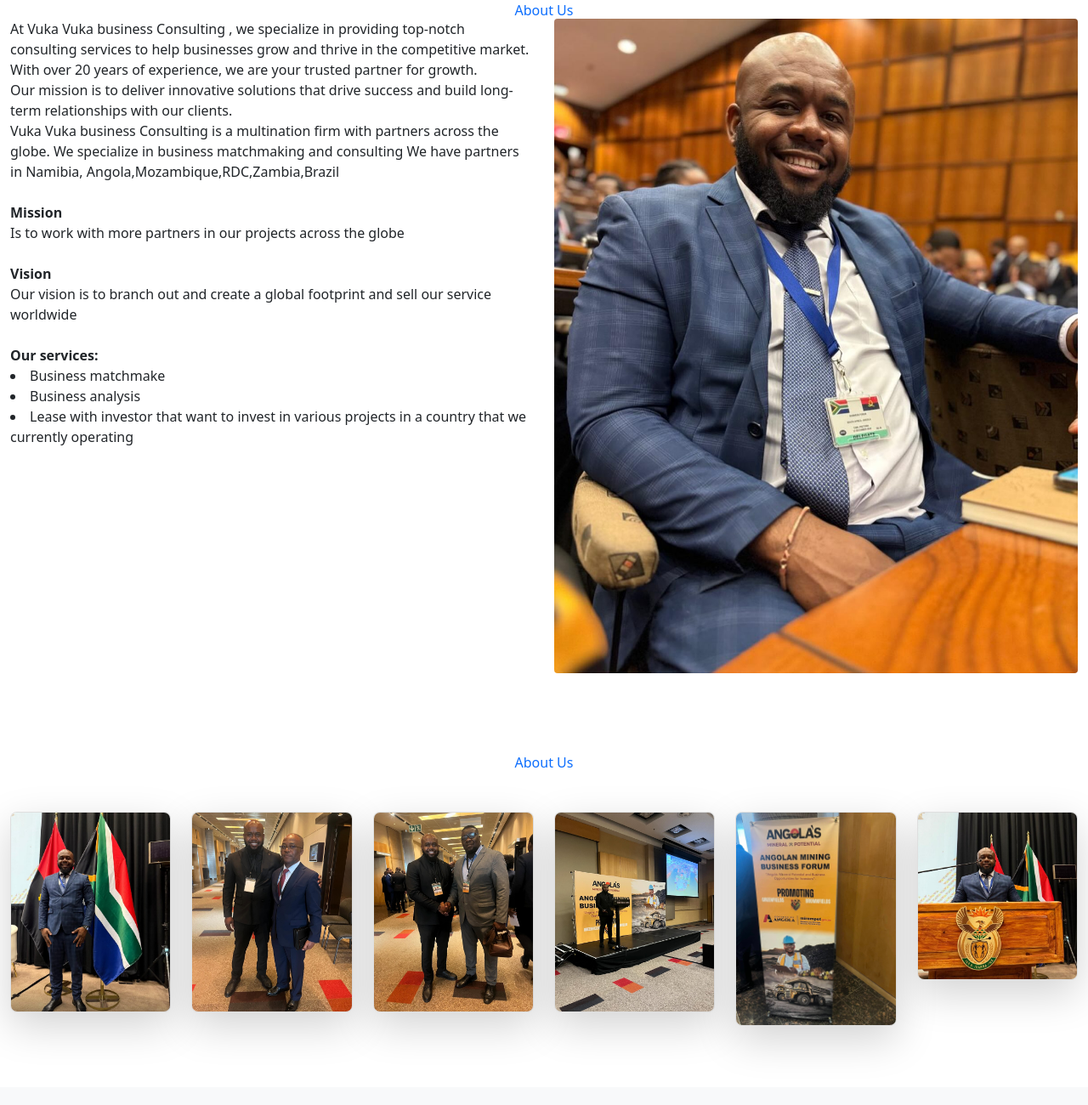
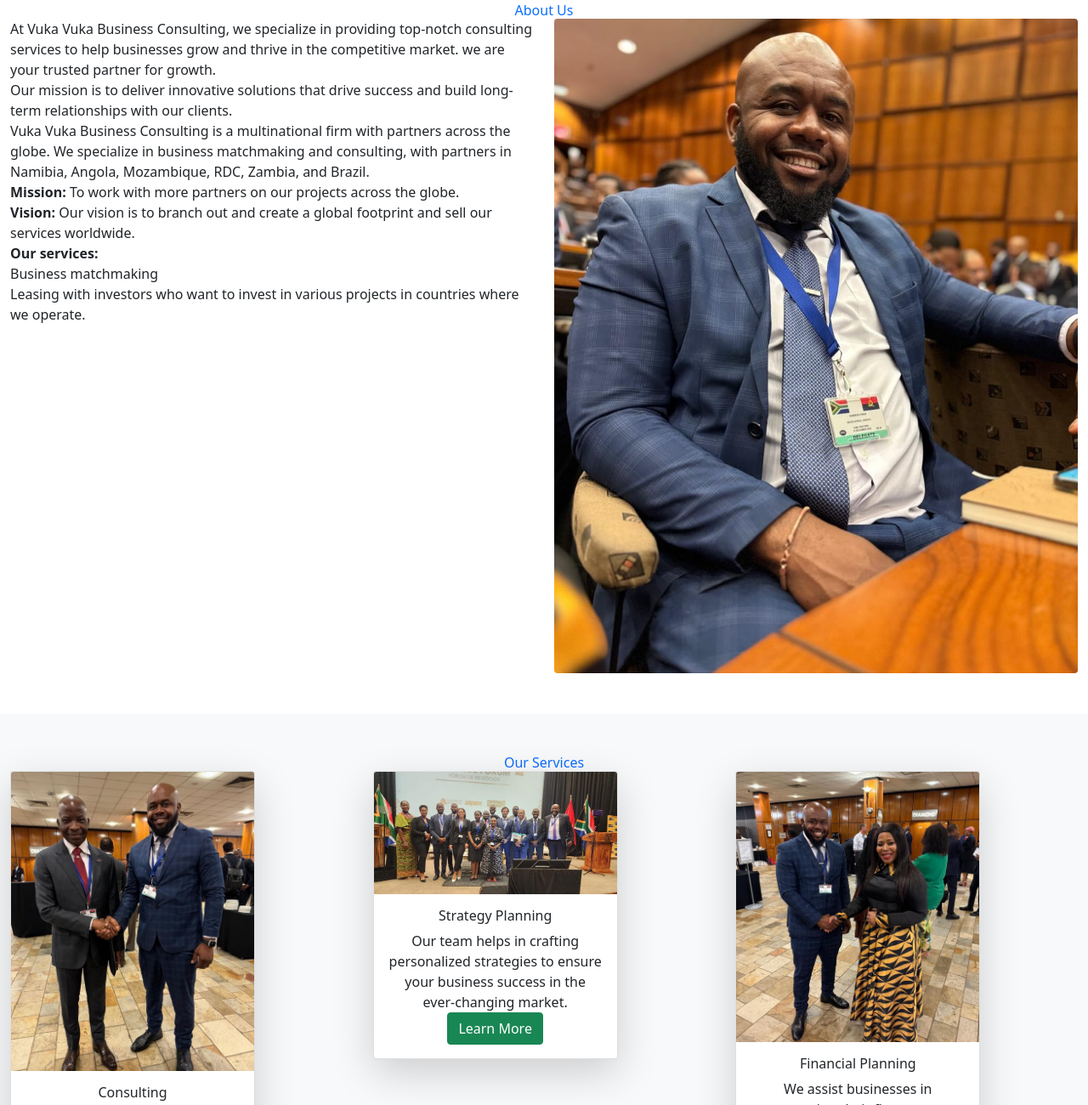
Before and after one commit to kass06/consulting-company-website, a plain HTML site: page index.html in a window 1280 px wide. Shown: the part 911-2211 px from the top of the page at 85% size. Drawn offline with nearby package versions, Linux system fonts and the light colour scheme.

Commit message:
Update index.html

```diff
--- a/index.html
+++ b/index.html
@@ -1,17 +1,18 @@
 <!DOCTYPE html>
 <html lang="en">
+
 <head>
     <link rel="shortcut icon" href="images/logo shortcut ion  updated.jpg">
     <meta charset="UTF-8">
     <meta name="viewport" content="width=device-width, initial-scale=1.0">
-    <title>Vuka Vuka business Consulting</title>
+    <title>Vuka Vuka Business Consulting</title>
     <link href="https://cdnjs.cloudflare.com/ajax/libs/font-awesome/5.15.4/css/all.min.css" rel="stylesheet">
     <link href="https://cdn.jsdelivr.net/npm/bootstrap@5.1.3/dist/css/bootstrap.min.css" rel="stylesheet">
     <link href="https://cdn.jsdelivr.net/npm/tailwindcss@2.2.19/dist/tailwind.min.css" rel="stylesheet">
     <link rel="stylesheet" href="style.css">
 </head>
+
 <body>
-
 
     <!-- Navbar -->
     <nav class="navbar navbar-expand-lg navbar-dark bg-dark sticky-top">
@@ -20,16 +21,17 @@
                 <!-- Circular Logo Image -->
                 <img src="images/logo shortcut ion  updated.jpg" alt="Logo" class="rounded-circle me-3" style="width: 50px; height: 50px;">
                 <!-- Company Name -->
-            <a class="navbar-brand" href="#">Vuka Vuka business Consulting</a>
+                <a class="navbar-brand" href="#">Vuka Vuka Business Consulting</a>
             </div>
-        <button class="navbar-toggler" type="button" data-bs-toggle="collapse" data-bs-target="#navbarNav" aria-controls="navbarNav" aria-expanded="false" aria-label="Toggle navigation">
+            <button class="navbar-toggler" type="button" data-bs-toggle="collapse" data-bs-target="#navbarNav"
+                aria-controls="navbarNav" aria-expanded="false" aria-label="Toggle navigation">
                 <span class="navbar-toggler-icon"></span>
             </button>
             <div class="collapse navbar-collapse" id="navbarNav">
                 <ul class="navbar-nav ms-auto">
                     <li class="nav-item"><a class="nav-link" href="#home">Home</a></li>
-                <li class="nav-item"><a class="nav-link" href="#about">About</a></li>
-                <li class="nav-item"><a class="nav-link" href="#projects">Client Projects</a></li>
+                    <li class="nav-item"><a class="nav-link" href="#about-us">About</a></li>
+                    <li class="nav-item"><a class="nav-link" href="#services">Services</a></li>
                     <li class="nav-item"><a class="nav-link" href="#testimonials">Testimonials</a></li>
                     <li class="nav-item"><a class="nav-link" href="#contact">Contact</a></li>
                 </ul>
@@ -37,92 +39,38 @@
         </div>
     </nav>
 
-
     <!-- Home Section -->
-
     <section id="home" class="d-flex justify-content-center align-items-center" style="background: url('images/Sorab\ background\ img.jpg') no-repeat center center; background-size: cover; height: 100vh;">
         <div class="overlay">
             <div class="container text-center text-white">
-            <h1 class="animate__animated animate__fadeIn animate__delay-1s">Welcome to Vuka Vuka business Consulting</h1>
+                <h1 class="animate__animated animate__fadeIn animate__delay-1s">Welcome to Vuka Vuka Business Consulting</h1>
                 <p class="lead animate__animated animate__fadeIn animate__delay-2s">Your trusted partner for business solutions</p>
                 <a href="#services" class="btn btn-light mt-3 btn-lg glow-on-hover">Explore Our Services</a>
             </div>
         </div>
     </section>
 
-
     <!-- About Us Section -->
     <section id="about-us" class="container py-5">
         <h2 class="text-center text-primary">About Us</h2>
         <div class="row">
             <div class="col-md-6">
-                <p>At Vuka Vuka business Consulting , we specialize in providing top-notch consulting services to help businesses grow and thrive in the competitive market. With over 20 years of experience, we are your trusted partner for growth.</p>
+                <p>At Vuka Vuka Business Consulting, we specialize in providing top-notch consulting services to help businesses grow and thrive in the competitive market. we are your trusted partner for growth.</p>
                 <p>Our mission is to deliver innovative solutions that drive success and build long-term relationships with our clients.</p>
-                <p>Vuka Vuka business Consulting is a multination firm with partners across the globe. We specialize in business matchmaking and consulting
-                    We have partners in Namibia, Angola,Mozambique,RDC,Zambia,Brazil
-                    </p>
-                    <p><b><br>Mission</b></br>
-                        Is to work with more partners in our projects across the globe
-                        </p>
-                    <p><b><br>Vision</br></b>
-                        Our vision is to branch out and create a global footprint and sell our service worldwide
-                        </p>
-                        <p><b><br>Our services:</b></br>
-                            <li> 	Business matchmake</li>
-                            <li>	Business analysis</li>
-                            <li>	Lease with investor that want to invest in various projects in a country that we currently operating</li>
-                            </p>
-                        <p></p>
+                <p>Vuka Vuka Business Consulting is a multinational firm with partners across the globe. We specialize in business matchmaking and consulting, with partners in Namibia, Angola, Mozambique, RDC, Zambia, and Brazil.</p>
+                <p><b>Mission:</b> To work with more partners on our projects across the globe.</p>
+                <p><b>Vision:</b> Our vision is to branch out and create a global footprint and sell our services worldwide.</p>
+                <p><b>Our services:</b></p>
+                <ul>
+                    <li>Business matchmaking</li>
+                    <li>Leasing with investors who want to invest in various projects in countries where we operate.</li>
+                </ul>
             </div>
             <div class="col-md-6">
                 <img src="images/Sorab about us img.jpg" alt="About Us Image" class="img-fluid rounded picture-effect">
             </div>
         </div>
     </section>
-
-    <!-- About Us Section -->
-<section id="about-us" class="container py-5">
-    <h2 class="text-center text-primary mb-5">About Us</h2>
-    <div class="row justify-content-center">
-        <!-- Card 1 -->
-        <div class="col-md-2 mb-4">
-            <div class="card shadow-lg rounded-lg overflow-hidden">
-                <img src="images/pic 1.jpg" alt="Team Member 1" class="card-img-top transition-transform duration-300 transform hover:scale-110">
-            </div>
-        </div>
-        <!-- Card 2 -->
-        <div class="col-md-2 mb-4">
-            <div class="card shadow-lg rounded-lg overflow-hidden">
-                <img src="images/pic 2.jpg" alt="Team Member 2" class="card-img-top transition-transform duration-300 transform hover:scale-110">
-            </div>
-        </div>
-        <!-- Card 3 -->
-        <div class="col-md-2 mb-4">
-            <div class="card shadow-lg rounded-lg overflow-hidden">
-                <img src="images/pic 3.jpg" alt="Team Member 3" class="card-img-top transition-transform duration-300 transform hover:scale-110">
-            </div>
-        </div>
-        <!-- Card 4 -->
-        <div class="col-md-2 mb-4">
-            <div class="card shadow-lg rounded-lg overflow-hidden">
-                <img src="images/pic 4.jpg" alt="Team Member 4" class="card-img-top transition-transform duration-300 transform hover:scale-110">
-            </div>
-        </div>
-        <!-- Card 5 -->
-        <div class="col-md-2 mb-4">
-            <div class="card shadow-lg rounded-lg overflow-hidden">
-                <img src="images/pic 5.jpg" alt="Team Member 5" class="card-img-top transition-transform duration-300 transform hover:scale-110">
-            </div>
-        </div>
-        <!-- Card 6 -->
-        <div class="col-md-2 mb-4">
-            <div class="card shadow-lg rounded-lg overflow-hidden">
-                <img src="images/pic 6.jpg" alt="Team Member 6" class="card-img-top transition-transform duration-300 transform hover:scale-110">
-            </div>
-        </div>
-    </div>
-</section>
-
 
     <!-- Services Section -->
     <section id="services" class="bg-light py-5">
@@ -131,7 +79,7 @@
             <div class="row text-center">
                 <div class="col-md-4 mb-4">
                     <div class="card shadow-lg" style="width: 18rem;">
-                        <img src="images/testmonial 2.jpg" class="card-img-top" alt="Service 1">
+                        <img src="images/8e071020-134e-45c3-86b3-4f0cd764b14c.JPG" class="card-img-top" alt="Service 1">
                         <div class="card-body">
                             <h5 class="card-title">Consulting</h5>
                             <p class="card-text">We provide expert consulting services to streamline your business operations and help you achieve your goals.</p>
@@ -141,7 +89,7 @@
                 </div>
                 <div class="col-md-4 mb-4">
                     <div class="card shadow-lg" style="width: 18rem;">
-                        <img src="images/testimonial 3.jpg" class="card-img-top" alt="Service 2">
+                        <img src="images/0285defe-19ce-4e44-b853-68c66bb29449.JPG" class="card-img-top" alt="Service 2">
                         <div class="card-body">
                             <h5 class="card-title">Strategy Planning</h5>
                             <p class="card-text">Our team helps in crafting personalized strategies to ensure your business success in the ever-changing market.</p>
@@ -151,7 +99,7 @@
                 </div>
                 <div class="col-md-4 mb-4">
                     <div class="card shadow-lg" style="width: 18rem;">
-                        <img src="images/testimonial 1.jpg" class="card-img-top" alt="Service 3">
+                        <img src="images/e105f8d7-624a-4d66-ba20-027b47098386.JPG" class="card-img-top" alt="Service 3">
                         <div class="card-body">
                             <h5 class="card-title">Financial Planning</h5>
                             <p class="card-text">We assist businesses in managing their finances to secure long-term success and stability.</p>
@@ -170,7 +118,7 @@
             <div class="row">
                 <div class="col-md-4">
                     <div class="testimonial-card shadow-lg p-3">
-                        <p>"Sorab Consulting helped us optimize our operations and grow our business exponentially."</p>
+                        <p>"Vuku Vuka business Consulting helped us optimize our operations and grow our business exponentially."</p>
                         <strong>- John Doe</strong>
                     </div>
                 </div>
@@ -182,7 +130,7 @@
                 </div>
                 <div class="col-md-4">
                     <div class="testimonial-card shadow-lg p-3">
-                        <p>"The team at  Sorab Consulting  is highly professional and dedicated to helping us succeed."</p>
+                        <p>"The team at Vuka Vuka business Consulting is highly professional and dedicated to helping us succeed."</p>
                         <strong>- Emily Johnson</strong>
                     </div>
                 </div>
@@ -195,10 +143,10 @@
         <div class="container text-center">
             <h2>Contact Us</h2>
             <p>If you would like to get in touch, please feel free to contact us via the links below:</p>
-            <a href="" class="btn btn-light m-2"><i class="fas fa-envelope"></i> Email</a>
-            <a href="" class="btn btn-light m-2 social-icon"><i class="fab fa-twitter"></i> Twitter</a>
-            <a href="" class="btn btn-light m-2 social-icon"><i class="fab fa-linkedin"></i> LinkedIn</a>
-            <a href="" class="btn btn-light m-2 social-icon"><i class="fab fa-facebook"></i> Facebook</a>
+            <a href="mailto:narcise.meriame@gmail.com" class="btn btn-light m-2"><i class="fas fa-envelope"></i> Email</a>
+            <a href="https://twitter.com" class="btn btn-light m-2"><i class="fab fa-twitter"></i> Twitter</a>
+            <a href="https://linkedin.com" class="btn btn-light m-2"><i class="fab fa-linkedin"></i> LinkedIn</a>
+            <a href="https://facebook.com" class="btn btn-light m-2"><i class="fab fa-facebook"></i> Facebook</a>
         </div>
     </section>
 
@@ -216,4 +164,5 @@
         });
     </script>
 </body>
+
 </html>
```
Lines whose indentation alone changed are shown as unchanged.
